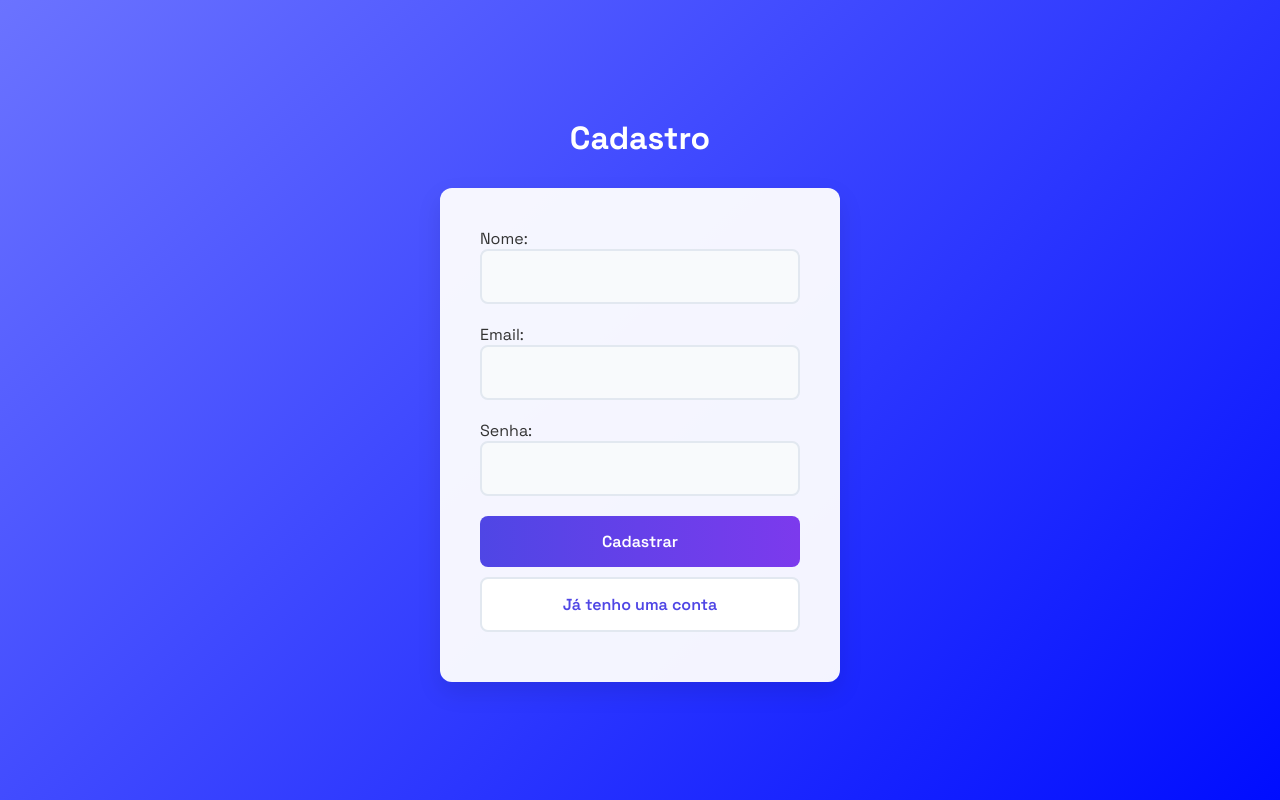
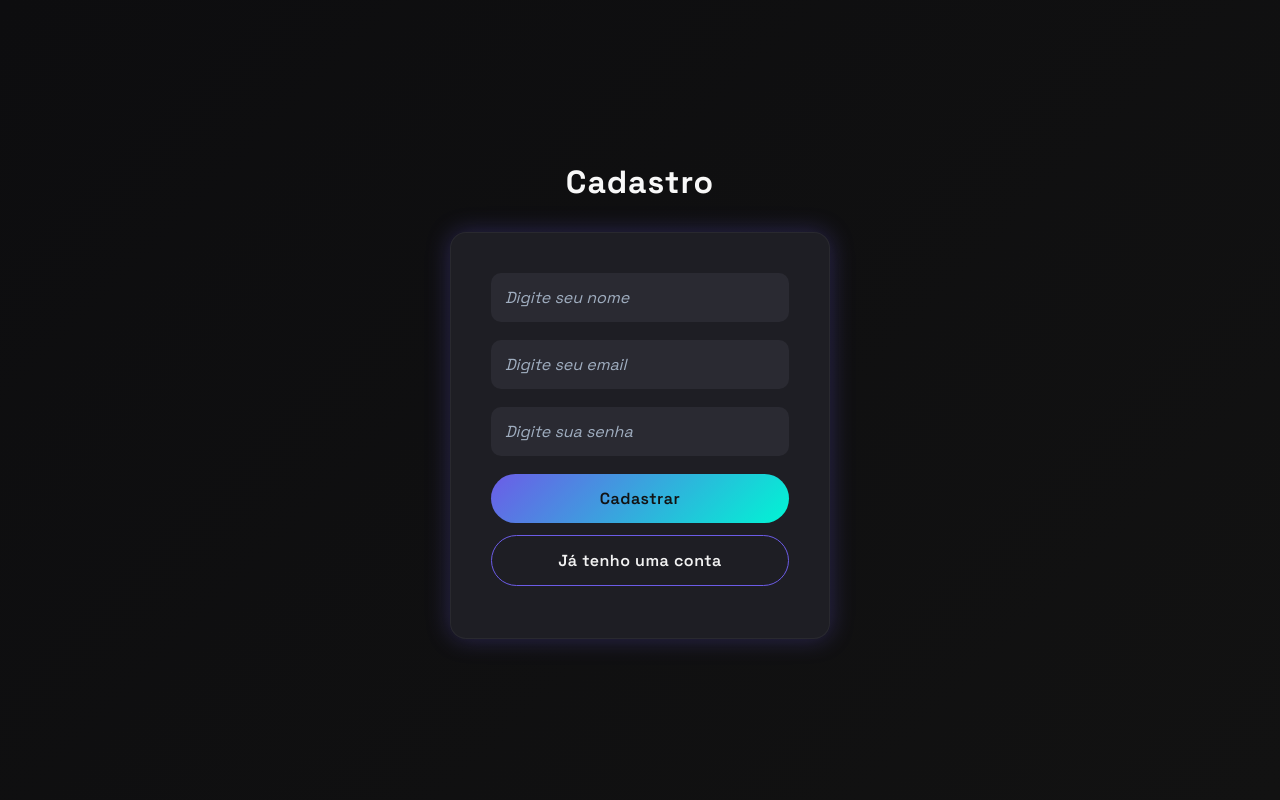
Before and after one commit to GuilhermeCanina/Front_TCC2025, a React (Vite) app: page /register in a window 1280 px wide. Built offline with nearby package versions, Linux system fonts and the light colour scheme; the HTML template or start-up script is replaced by a standard one.

Commit message:
corrigindo falhas

```diff
--- a/src/pages/DashBoard.jsx
+++ b/src/pages/DashBoard.jsx
@@ -43,7 +43,7 @@ function Dashboard() {
 
     const fetchStats = async () => {
       try {
-        const sessoesRes = await axios.get('https://api-tcc-senai2025.vercel.app/sessoes', {
+        const sessoesRes = await axios.get('https://api-tcc-senai2025.vercel.app/sessoes/user', {
           headers: { Authorization: `Bearer ${token}` }
         });
 
--- a/src/pages/LandingPage.jsx
+++ b/src/pages/LandingPage.jsx
@@ -6,7 +6,6 @@ import { faUserPlus, faCogs, faRocket } from "@fortawesome/free-solid-svg-icons"
 export default function LandingPage() {
   const [darkMode, setDarkMode] = useState(false);
 
-  // Alterna o tema apenas na div do LandingPage
   function toggleTheme() {
     setDarkMode(!darkMode);
   }
@@ -41,17 +40,22 @@ export default function LandingPage() {
           <a href="login" className="btn btn-primary">Entrar</a>
         </nav>
 
-        <label className="switch">
+        <div className="toggle-container">
           <input
             type="checkbox"
+            className="checkbox"
+            id="checkbox"
             checked={darkMode}
             onChange={toggleTheme}
           />
-          <span className="slider round"></span>
-        </label>
+          <label htmlFor="checkbox" className="checkbox-label">
+            <i className="fas fa-moon"></i>
+            <i className="fas fa-sun"></i>
+            <span className="ball"></span>
+          </label>
+        </div>
       </header>
 
-      {/* Seções do LandingPage */}
       <section className="hero">
         <div className="hero-content">
           <h1>Organize seus estudos com facilidade</h1>
--- a/src/pages/Login.jsx
+++ b/src/pages/Login.jsx
@@ -34,7 +34,7 @@ function Login() {
 
   return (
     <div className="login-container">
-
+      <h2>SynapLearn</h2>
       <form onSubmit={handleLogin}>
         <input
           type="email"
--- a/src/pages/Register.jsx
+++ b/src/pages/Register.jsx
@@ -1,24 +1,24 @@
-import React from "react";
-import { useState } from "react";
-import '../styles/register.css';
+import React, { useState } from "react";
+import "../styles/register.css";
 import axios from "axios";
 
-function register(){
-    const [nome, setNome] = useState('');
-    const [email, setEmail] = useState('');
-    const [senha, setSenha] = useState('');
+function Register() {
+  const [nome, setNome] = useState("");
+  const [email, setEmail] = useState("");
+  const [senha, setSenha] = useState("");
 
   const handleRegister = async (e) => {
-        e.preventDefault ();
+    e.preventDefault();
     try {
-            const response = await axios.post('https://api-tcc-senai2025.vercel.app/usuarios', {
+      await axios.post("https://api-tcc-senai2025.vercel.app/usuarios", {
         nome,
         email,
-                senha
+        senha,
       });
-            alert('Usuário registrado com sucesso!');
-
+      alert("Usuário registrado com sucesso!");
+        window.location.href = "/login";
     } catch (error) {
+      alert("Erro ao registrar usuário. Tente novamente.");
       console.error("Erro ao registrar usuário:", error);
     }
   };
@@ -28,37 +28,42 @@ function register(){
       <h2>Cadastro</h2>
       <form onSubmit={handleRegister}>
         <div>
-                    <label>Nome:</label>
           <input
             type="text"
             value={nome}
             onChange={(e) => setNome(e.target.value)}
+            placeholder="Digite seu nome"
             required
           />
         </div>
         <div>
-                    <label>Email:</label>
           <input
             type="email"
             value={email}
             onChange={(e) => setEmail(e.target.value)}
+            placeholder="Digite seu email"
             required
           />
         </div>
         <div>
-                    <label>Senha:</label>
           <input
             type="password"
             value={senha}
             onChange={(e) => setSenha(e.target.value)}
+            placeholder="Digite sua senha"
             required
           />
         </div>
         <button type="submit">Cadastrar</button>
-                <button type="button" onClick={() => window.location.href = '/login'}>Já tenho uma conta</button>
+        <button
+          type="button"
+          onClick={() => (window.location.href = "/login")}
+        >
+          Já tenho uma conta
+        </button>
       </form>
     </div>
   );
 }
 
-export default register;
+export default Register;
--- a/src/styles/LandingPage.css
+++ b/src/styles/LandingPage.css
@@ -482,46 +482,6 @@
   }
 }
 
-.switch {
-  position: relative;
-  display: inline-block;
-  width: 55px;
-  height: 28px;
-}
-
-.switch input {
-  opacity: 0;
-  width: 0;
-  height: 0;
-}
-
-.slider {
-  position: absolute;
-  cursor: pointer;
-  top: 0; left: 0; right: 0; bottom: 0;
-  background-color: #ccc;
-  transition: 0.4s;
-  border-radius: 34px;
-}
-
-.slider:before {
-  position: absolute;
-  content: "";
-  height: 22px; width: 22px;
-  left: 3px; bottom: 3px;
-  background-color: #fff;
-  transition: 0.4s;
-  border-radius: 50%;
-}
-
-input:checked + .slider {
-  background: var(--primary);
-}
-
-input:checked + .slider:before {
-  transform: translateX(26px);
-}
-
 .landing-container.light-mode {
   background: #ffffff;
   color: #000000;
@@ -560,3 +520,40 @@ input:checked + .slider:before {
     background: linear-gradient(180deg, #0a0a0d 0%, #000000 100%);
     color: #fff;
 }
+
+.checkbox {
+  opacity: 0;
+  position: absolute;
+}
+
+.checkbox-label {
+  background-color: #111;
+  width: 50px;
+  height: 26px;
+  border-radius: 50px;
+  position: relative;
+  padding: 5px;
+  cursor: pointer;
+  display: flex;
+  justify-content: space-between;
+  align-items: center;
+}
+
+.fa-moon {color: #f1c40f;}
+
+.fa-sun {color: #f39c12;}
+
+.checkbox-label .ball {
+  background-color: #fff;
+  width: 22px;
+  height: 22px;
+  position: absolute;
+  left: 2px;
+  top: 2px;
+  border-radius: 50%;
+  transition: transform 0.2s linear;
+}
+
+.checkbox:checked + .checkbox-label .ball {
+  transform: translateX(24px);
+}
--- a/src/styles/dashboard.css
+++ b/src/styles/dashboard.css
@@ -390,7 +390,6 @@ body {
   transform: scale(1.1);
 }
 
-/* Janela de chat */
 .chat-window {
   position: fixed;
   bottom: 90px;
--- a/src/styles/login.css
+++ b/src/styles/login.css
@@ -36,7 +36,6 @@
   text-align: center;
   font-weight: 700;
   letter-spacing: 1px;
-  text-transform: uppercase;
 }
 
 .login-container input {
@@ -67,7 +66,7 @@
   width: 100%;
   padding: 14px;
   border: none;
-  border-radius: 10px;
+  border-radius: 100px;
   font-size: 1rem;
   font-weight: 600;
   cursor: pointer;
--- a/src/styles/mudarEmail.css
+++ b/src/styles/mudarEmail.css
@@ -1,4 +1,3 @@
-/* Estilos para o MudarEmail */
 .email-changer-form {
   display: flex;
   flex-direction: column;
--- a/src/styles/mudarNome.css
+++ b/src/styles/mudarNome.css
@@ -1,4 +1,3 @@
-/* Estilos para o MudarNome */
 .name-changer-form {
   display: flex;
   flex-direction: column;
--- a/src/styles/register.css
+++ b/src/styles/register.css
@@ -4,101 +4,110 @@
   align-items: center;
   justify-content: center;
   min-height: 100vh;
-  background: linear-gradient(135deg, #6b73ff 0%, #000dff 100%);
+  background: linear-gradient(135deg, #0d0d0f, #121212);
   padding: 20px;
-  font-family: 'Segoe UI', Tahoma, Geneva, Verdana, sans-serif;
+  font-family: "Space Grotesk", sans-serif;
+  position: relative;
+  z-index: 1;
+  overflow: hidden;
 }
 
-/* Card do formulário */
 .register-container > form {
-  background-color: rgba(255, 255, 255, 0.95);
-  border-radius: 12px;
-  box-shadow: 0 10px 25px rgba(0, 0, 0, 0.1);
+  background: #1e1e24;
+  border-radius: 16px;
+  box-shadow: 0 0 25px rgba(108, 92, 231, 0.3);
   padding: 40px;
   width: 100%;
-  max-width: 400px;
+  max-width: 380px;
   transition: all 0.3s ease;
+  border: 1px solid rgba(255, 255, 255, 0.05);
+  backdrop-filter: blur(12px);
 }
 
 .register-container > form:hover {
-  box-shadow: 0 15px 30px rgba(0, 0, 0, 0.15);
+  transform: translateY(-4px);
+  box-shadow: 0 0 35px rgba(0, 245, 212, 0.4);
 }
 
-/* Título */
+
 .register-container h2 {
-  color: #ffffff;
+  color: #f8f8f8;
   font-size: 2rem;
   margin-bottom: 30px;
   text-align: center;
   font-weight: 700;
+  letter-spacing: 1px;
 }
 
-/* Campos de input */
 .register-container input {
-  width: 100%;
-  padding: 15px;
-  margin-bottom: 20px;
-  border: 2px solid #e2e8f0;
-  border-radius: 8px;
+    width: 100%;
+  padding: 14px;
+  margin-bottom: 18px;
+  border: none;
+  border-radius: 10px;
   font-size: 1rem;
+  background: #2a2a32;
+  color: #f2f2f2;
   transition: all 0.3s ease;
-  background-color: #f8fafc;
 }
 
 .register-container input:focus {
-  border-color: #4f46e5;
-  box-shadow: 0 0 0 3px rgba(79, 70, 229, 0.2);
-  outline: none;
-  background-color: white;
+    width: 100%;
+  padding: 14px;
+  margin-bottom: 18px;
+  border: none;
+  border-radius: 10px;
+  font-size: 1rem;
+  background: #2a2a32;
+  color: #f2f2f2;
+  transition: all 0.3s ease;
+
 }
 
 .register-container input::placeholder {
-  color: #a0aec0;
+   color: #a0aec0;
+  font-style: italic;
 }
 
-/* Botões */
 .register-container button {
   width: 100%;
-  padding: 15px;
+  padding: 14px;
   border: none;
-  border-radius: 8px;
+  border-radius: 100px;
   font-size: 1rem;
   font-weight: 600;
   cursor: pointer;
   transition: all 0.3s ease;
-  margin-bottom: 10px;
+  margin-bottom: 12px;
+  letter-spacing: 0.5px;
 }
 
-/* Botão de Entrar */
 .register-container button[type="submit"] {
-  background: linear-gradient(to right, #4f46e5, #7c3aed);
-  color: white;
+  background: linear-gradient(135deg, #6c5ce7, #00f5d4);
+  color: #121212;
 }
 
 .register-container button[type="submit"]:hover {
-  transform: translateY(-2px);
-  box-shadow: 0 5px 15px rgba(79, 70, 229, 0.4);
+  transform: translateY(-2px) scale(1.02);
+  box-shadow: 0 0 20px #6c5ce7;
 }
 
 .register-container button[type="submit"]:active {
   transform: translateY(0);
 }
 
-/* Botão de Registrar */
 .register-container button[type="button"] {
-  background-color: white;
-  color: #4f46e5;
-  border: 2px solid #e2e8f0;
+  background: transparent;
+  border: 1px solid #6c5ce7;
+  color: #f2f2f2;
 }
 
 .register-container button[type="button"]:hover {
-  background-color: #f8fafc;
-  border-color: #c7d2fe;
+  background: rgba(108, 92, 231, 0.15);
+  box-shadow: 0 0 15px rgba(108, 92, 231, 0.5);
   transform: translateY(-2px);
-  box-shadow: 0 5px 15px rgba(0, 0, 0, 0.1);
 }
 
-/* Mensagens de erro (pode adicionar dinamicamente) */
 .error-message {
   color: #ef4444;
   font-size: 0.9rem;
@@ -107,7 +116,6 @@
   text-align: center;
 }
 
-/* Responsividade */
 @media (max-width: 480px) {
   .register-container > form {
     padding: 30px 20px;
```
Also changed, not shown: src/styles/config.css (+2 -12 lines), src/styles/iniciarestudo.css (+0 -7 lines). Lines whose indentation alone changed are shown as unchanged.
